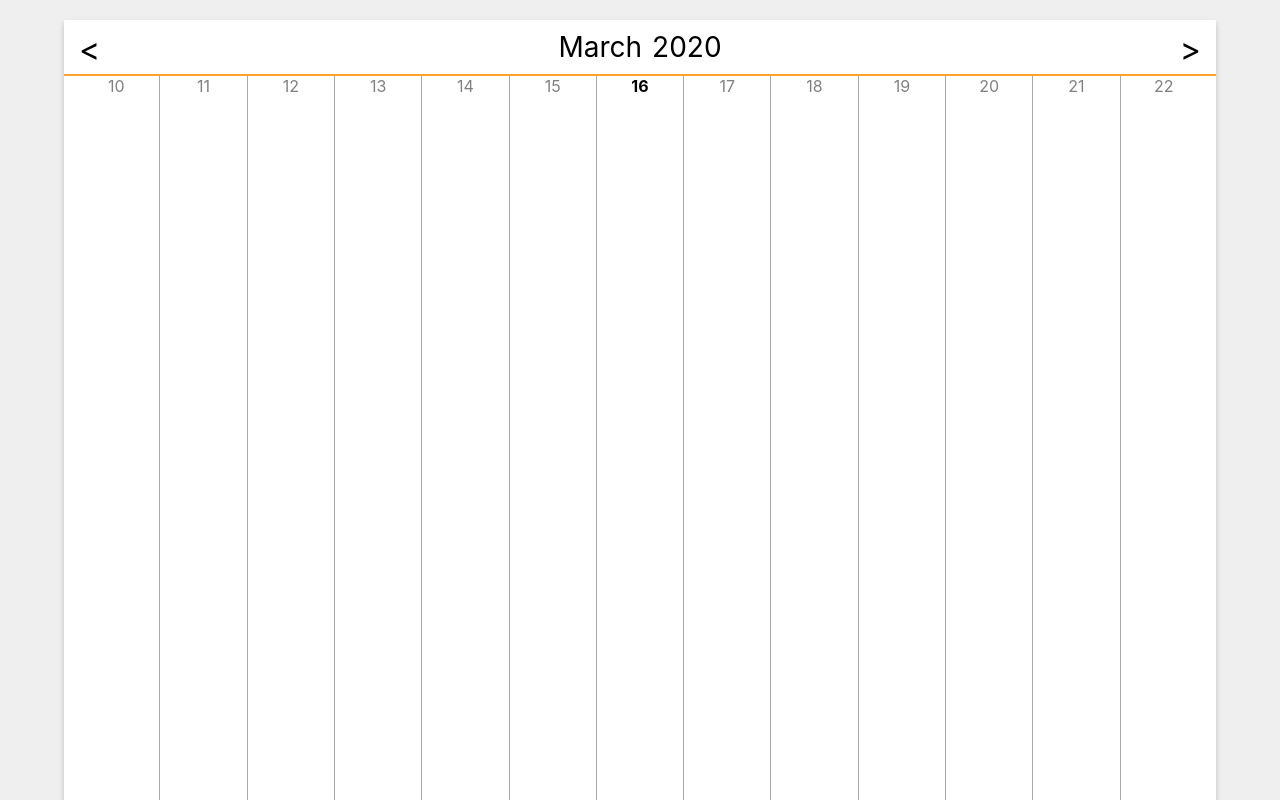
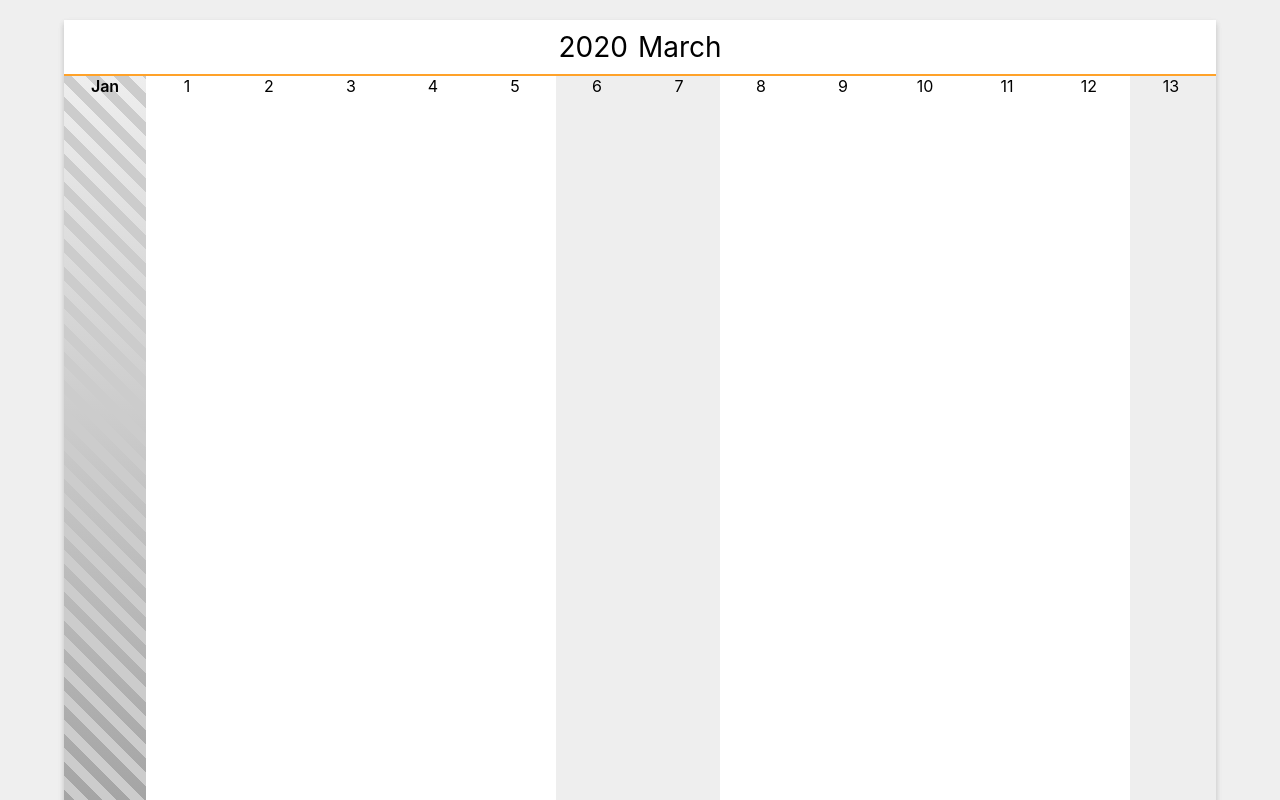
Before and after one commit to ShinKyuJin/todolist, a React (Create React App) app: page / in a window 1280 px wide. Shown: the top 800 px of the page. Built offline with nearby package versions, Linux system fonts and the light colour scheme.

Commit message:
달력 직렬화

```diff
--- a/src/components/calendar/Calendar.scss
+++ b/src/components/calendar/Calendar.scss
@@ -5,33 +5,16 @@
   height: 900px;
   box-shadow: 0 3px 6px rgba(0,0,0,0.1), 0 3px 6px rgba(0,0,0,0.1);
   background-color: white;
+  position: relative;
 
   &__header {
     position: relative;
     text-align: center;
 
-    &__btn-right, &__btn-left, &__month, &__year {
+    &__month, &__year {
       margin-top: 10px;
       padding: 0 5px;
       display: inline-block;
-    }
-
-    &__btn-right, &__btn-left {
-      font-size: 32px;
-
-      &:hover {
-        color: blue;
-        cursor: pointer;
-      }
-    }
-
-    &__btn-left {
-      position: absolute;
-      left: 10px;
-    }
-    &__btn-right {
-      position: absolute;
-      right: 10px;
     }
 
     &__month {
@@ -44,32 +27,85 @@
   }
 
   &__body {
+    height: 100%;
 
     &__daylist {
+      position: relative;
       margin-top: 10px;
       text-align: center;
       padding: 0px;
       border-top: 2px solid #ffa229;
+      overflow-y: hidden;
       overflow-x: scroll;
+      white-space: nowrap;
+      scrollbar-width: none;
+      height: 93.4%;
 
-      &__day, &__today {
+      &::-webkit-scrollbar {
+        display: none;
+      }
+
+      &__month, &__day, &__weekend {
+        height: 100%;
         display: inline-block;
-        width: 7.49%;
-        font-size: 16px;
-        height: 800px;
+        width: 70px;
+        padding: 0 6px;
+      }
 
-        & + & {
-          border-left: 1px solid #AAA;
-        }
+      &__month {
+        font-weight: 600;
+        height: 100%;
+        background:
+          repeating-linear-gradient(
+            45deg,
+            transparent,
+            transparent 10px,
+          #ccc 10px,
+          #ccc 20px
+          ),
+          linear-gradient(
+            to bottom,
+          #eee,
+          #999
+          );
+      }
+
+      &__weekend {
+        color: black;
+        background-color: #EEE;
       }
 
       &__day {
-        color: gray;
-      }
-
-      &__today {
-        font-weight: bold;
+        padding: 0 6px;
+        height: 100%;
       }
     }
   }
+
+  &__btn-addtodo {
+    font-size: 32px;
+    color: white;
+    background-color: #1192A8;
+    position: absolute;
+    right: 15px;
+    bottom: 15px;
+    border-radius: 45px 45px;
+    width: 50px;
+    height: 50px;
+    border: none;
+    box-shadow: 0 6px 12px rgba(0,0,0,0.2), 0 6px 12px rgba(0,0,0,0.2);
+    cursor: pointer;
+
+    &:focus {
+      outline: none;
+    }
+
+    &:hover {
+      background-color: darken(#1192A8, 10);
+    }
+
+    &:active {
+      background-color: darken(#1192A8, 20);
+    }
+  }
 }
--- a/src/components/calendar/index.tsx
+++ b/src/components/calendar/index.tsx
@@ -1,76 +1,61 @@
-import React, { useState } from 'react';
+import React from 'react';
 import moment from 'moment';
 import './Calendar.scss';
 
-let count = 0;
-let dayCount = 0;
+const Calendar: React.FC = () => {
+  const curTime = moment();
+  const curMonth = curTime.format('MMMM');
+  const curYear = curTime.format('YYYY');
 
-const Calendar: React.FC = () => {
-  const today = moment();
-  const target = moment(today);
-  const [month, setMonth] = useState(target.format('MMMM'));
-  const [year, setYear] = useState(target.format('YYYY'));
 
-  const getTargetMonth = () => (target.subtract(count, 'months'));
   const getDaylist = () => {
-    const cal = [];
-    for (let day = 6; day >= 1; day--) {
-      cal.push(moment(target).subtract(day, 'days').format('DD'));
-    }
-    cal.push(today.format('DD'));
-    for (let day = -1; day >= -6; day--) {
-      cal.push(moment(target).subtract(day, 'days').format('DD'));
+    const calendar = [];
+    for (let month = 1; month <= 12; month++) {
+      calendar.push({
+        month: moment(`YYYY-${month}-01`).format('MMM')
+      });
+      for (let day = 1; day <= moment(curTime.format(`YYYY-${month}`)).daysInMonth(); day++) {
+        if (moment(`YYYY-${month}-${day}`).weekday() === 6 || moment(`YYYY-${month}-${day}`).weekday() === 0) {
+          calendar.push({
+            day,
+            isWeekend: true
+          });
+        }
+        else {
+          calendar.push({
+            day,
+            isWeekend: false
+          });
+        }
+      }
     }
 
-    return cal;
-  }
-  const getToday = () => (moment().format('DD'));
-
-  const daylist = getDaylist().map(
-    (day) => (
-      day === getToday() ?
-      <div className="calendar__body__daylist__today" key={dayCount++}>
-        {day}
-      </div> :
-      <div className="calendar__body__daylist__day" key={dayCount++}>
-        {day}
-      </div>
-    )
-  );
-
-  const handleDecreaseMonth = () => {
-    count = count + 1;
-    setMonth(getTargetMonth().format('MMMM'));
-    if (month.toString() === 'January') {
-      const changedYear = parseInt(year, 10) - 1;
-      setYear(changedYear.toString());
-    }
+    return calendar;
   }
 
-  const handleIncreaseMonth = () => {
-    count = count - 1;
-    setMonth(getTargetMonth().format('MMMM'));
-    if (month.toString() === 'December') {
-      const changedYear = parseInt(year, 10) + 1;
-      setYear(changedYear.toString());
-    }
-  }
-
+  let key = 0;
+  const day = getDaylist().map((day) => (
+    day.month === undefined ?
+      <div className={day.isWeekend ? 'calendar__body__daylist__day calendar__body__daylist__weekend' : 'calendar__body__daylist__day'} key={key++}>
+        {day.day}
+      </div>
+      :
+      <div className="calendar__body__daylist__month" key={key++} id={day.month}>{day.month}</div>
+  ));
 
 
   return (
     <div className="calendar">
       <div className="calendar__header">
-        <div className="calendar__header__btn-left" onClick={handleDecreaseMonth}>&lt;</div>
-        <div className="calendar__header__month">{month}</div>
-        <div className="calendar__header__year">{year}</div>
-        <div className="calendar__header__btn-right" onClick={handleIncreaseMonth}>&gt;</div>
+        <div className="calendar__header__year">{curYear}</div>
+        <div className="calendar__header__month">{curMonth}</div>
       </div>
       <div className="calendar__body">
         <div className="calendar__body__daylist">
-          {daylist}
+          {day}
         </div>
       </div>
+      <button type="button" className="calendar__btn-addtodo">+</button>
     </div>
   );
 }
```
